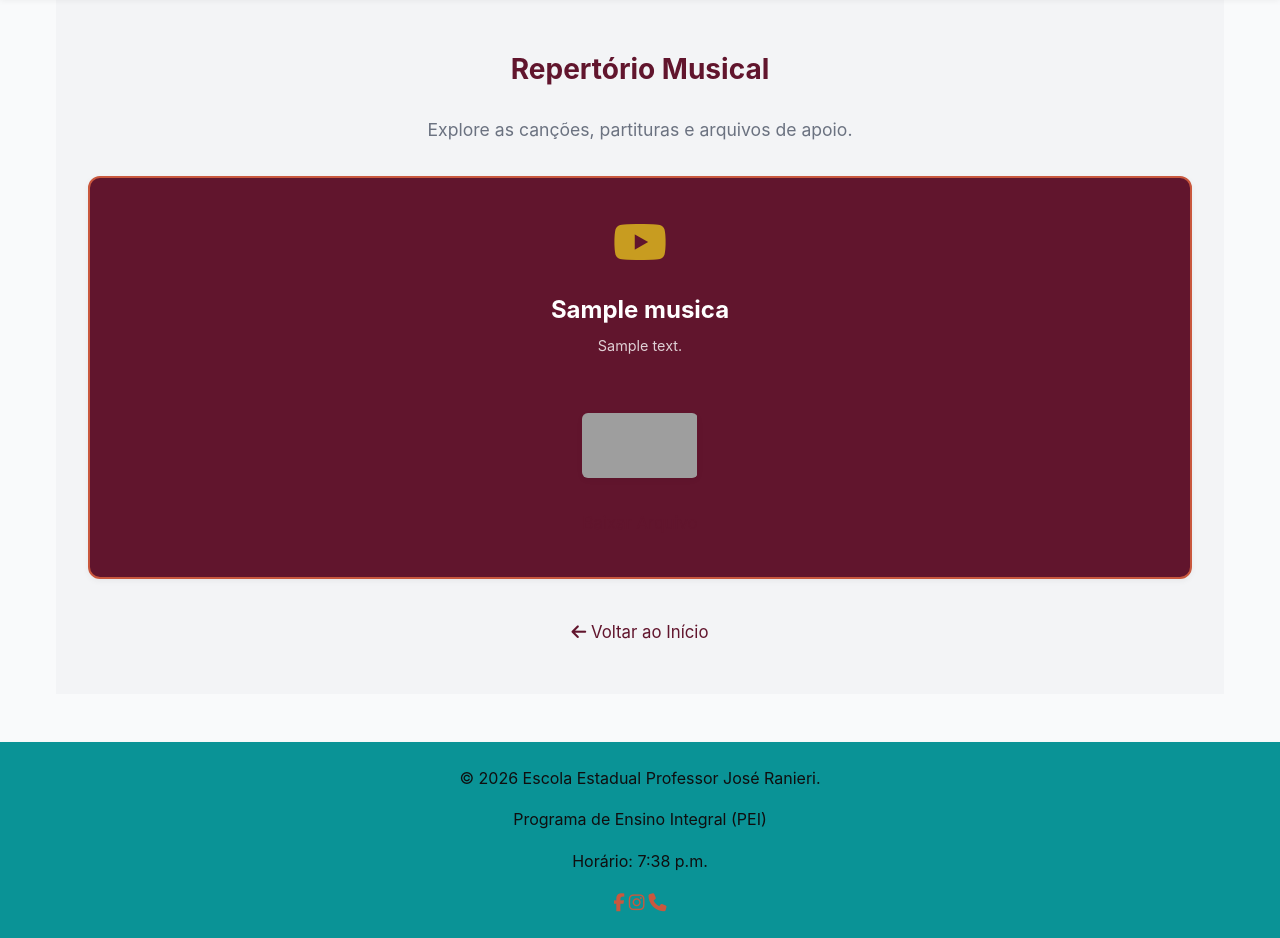
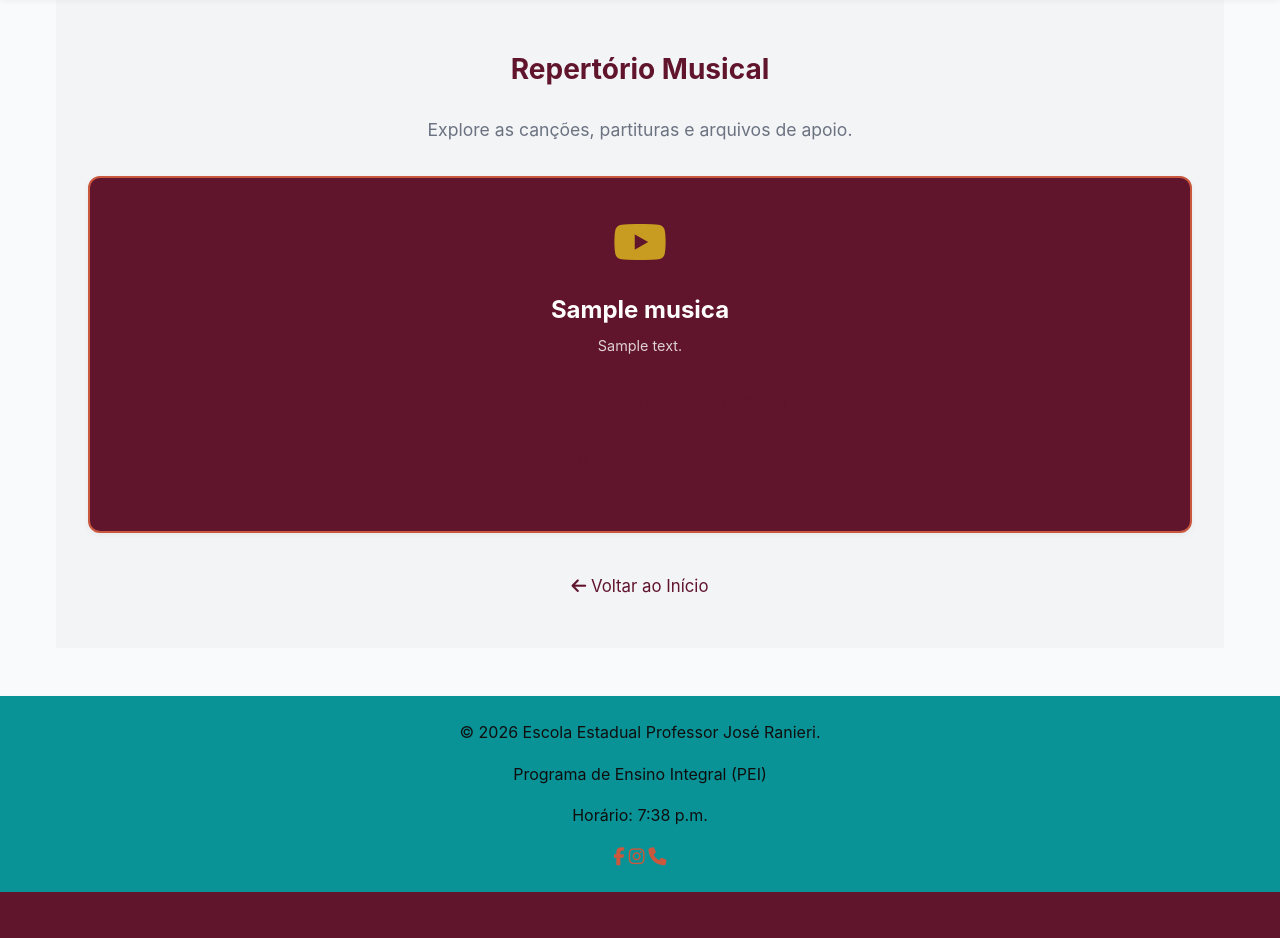
Before and after one commit to Guisbeghendev/ranieri2026, a Django app: template coral/templates/coral/repertorio_list.html in a window 1280 px wide. Shown: the part 97-1035 px from the top of the page. After the commit the page ends 989 px from the top, so only its background shows below. Run offline with Django 3.2, Linux system fonts and the light colour scheme; the template is opened without the code that fills it: most values are stand-ins (such as "Sample title", 1, 10 or a date in 2020); grey boxes are pictures that could not be loaded.

Commit message:
app ajustes coral X

```diff
--- a/coral/templates/coral/repertorio_list.html
+++ b/coral/templates/coral/repertorio_list.html
@@ -37,27 +37,19 @@
 
                         <div class="mt-3 w-100">
                             {% if musica.video_id %}
-                                <div class="video-iframe-container mb-3">
-                                    <iframe
-                                        src="https://www.youtube.com/embed/{{ musica.video_id }}"
-                                        frameborder="0"
-                                        allow="accelerometer; autoplay; clipboard-write; encrypted-media; gyroscope; picture-in-picture; web-share"
-                                        referrerpolicy="no-referrer-when-downgrade"
-                                        allowfullscreen>
-                                    </iframe>
+                                <div class="mb-3">
+                                    <a href="https://www.youtube.com/watch?v={{ musica.video_id }}" target="_blank" class="d-block text-break">
+                                        https://www.youtube.com/watch?v={{ musica.video_id }}
+                                    </a>
                                 </div>
                             {% endif %}
 
                             {% if musica.arquivo %}
-                                {% if '.mp3' in musica.arquivo.name or '.wav' in musica.arquivo.name %}
-                                    <audio controls class="w-100 mb-2">
-                                        <source src="{{ musica.arquivo.url }}" type="audio/mpeg">
-                                    </audio>
-                                {% endif %}
-
-                                <a href="{{ musica.arquivo.url }}" class="btn-primary-custom" target="_blank" download>
-                                    Baixar Arquivo
-                                </a>
+                                <div class="mb-2">
+                                    <a href="{{ musica.arquivo.url }}" class="btn-primary-custom" target="_blank" download>
+                                        Baixar Arquivo ({{ musica.extensao_arquivo|upper }})
+                                    </a>
+                                </div>
                             {% endif %}
                         </div>
                     </div>
```
